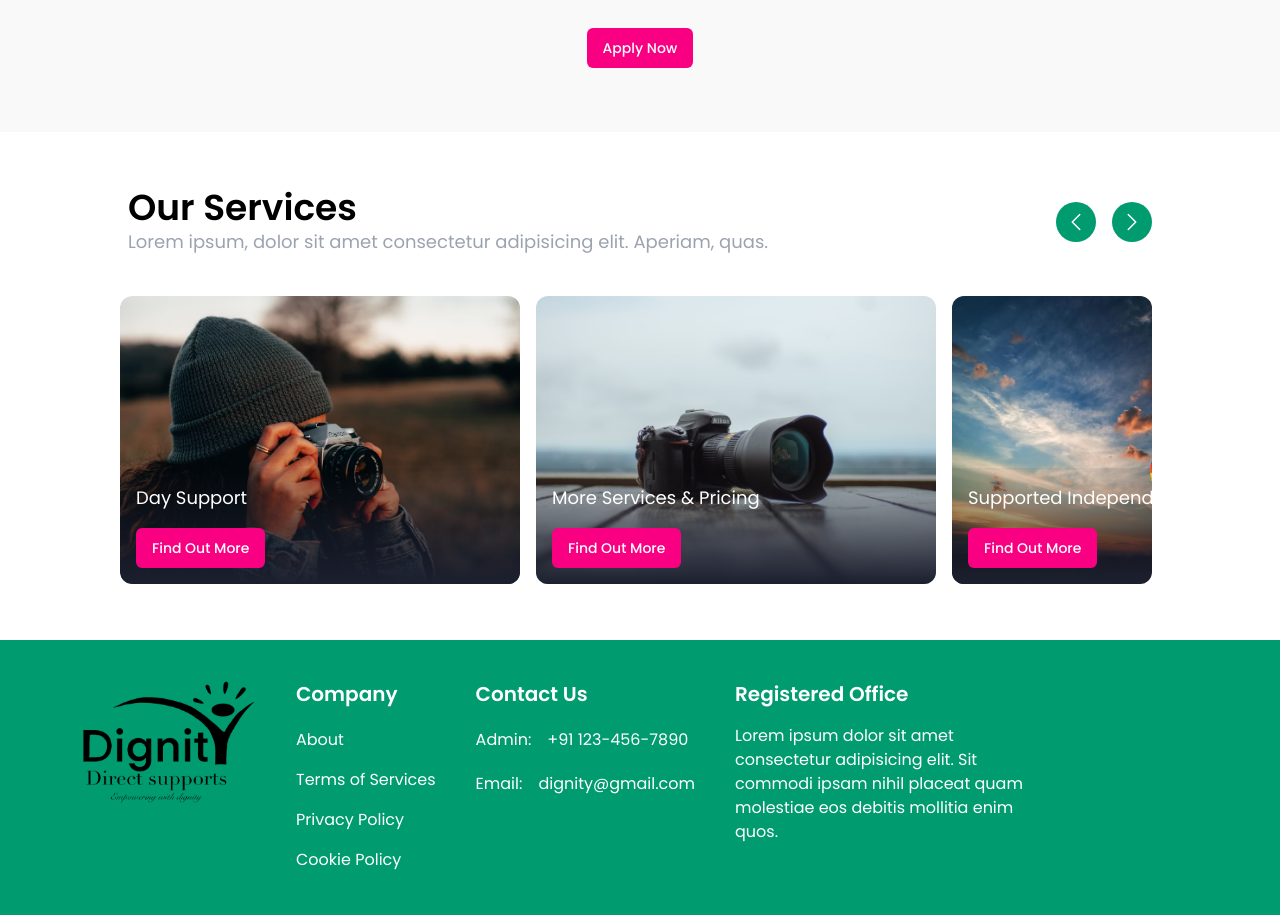
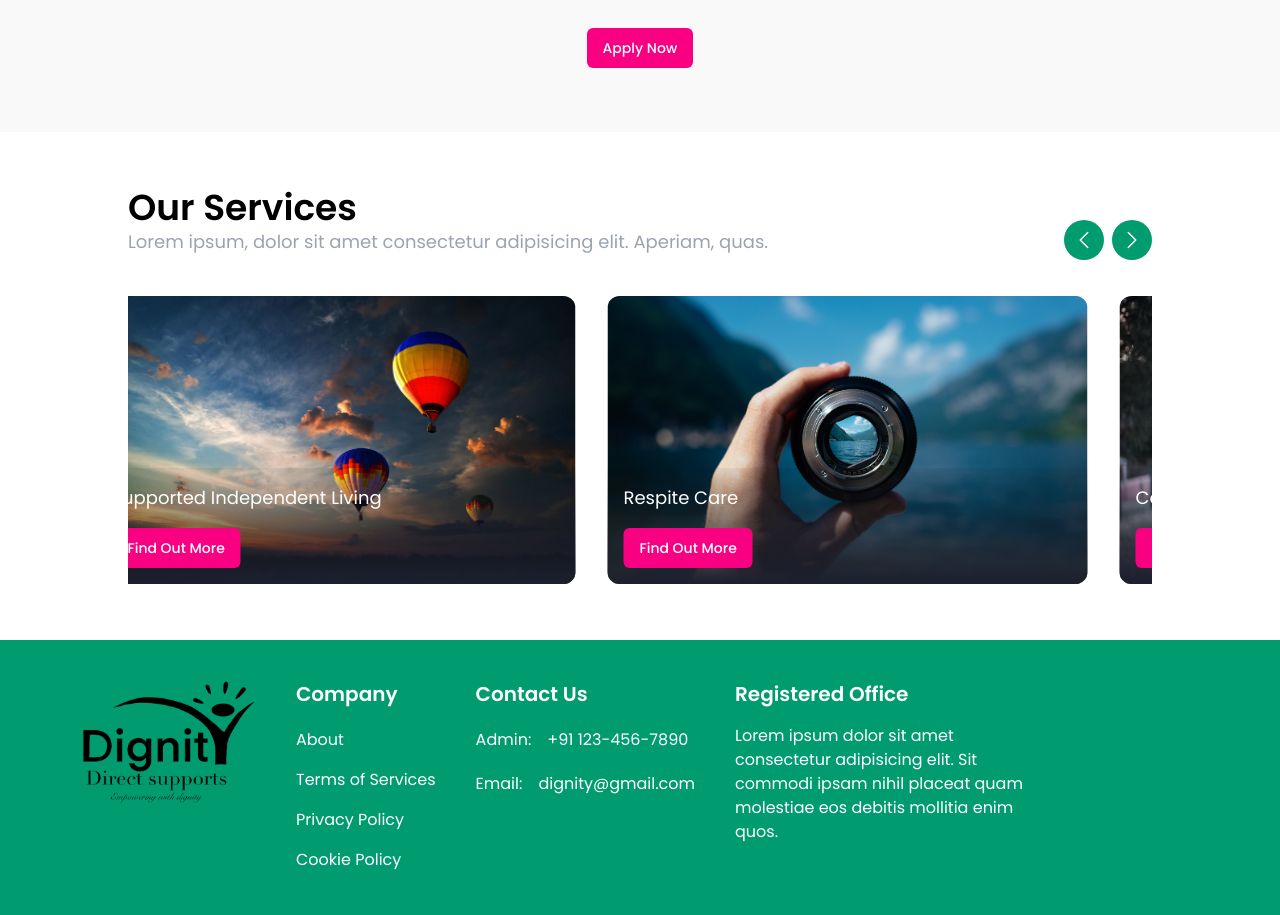
Before and after one commit to Aseem5047/dignity, a Next.js app: page / in a window 1280 px wide. Shown: the part 1340-2255 px from the top of the page. Built offline with nearby package versions, Linux system fonts and the light colour scheme.

Commit message:
updated sliders

```diff
--- a/app/(root)/page.tsx
+++ b/app/(root)/page.tsx
@@ -1,6 +1,6 @@
 import Hero from "@/components/shared/Banner/Hero";
-import Slider from "@/components/shared/Slider/Slider";
 import WhatWeDo from "@/components/shared/Banner/WhatWeDo";
+import HomePageSlider from "@/components/shared/Slider/HomePageSlider";
 import React from "react";
 
 const HomePage = () => {
@@ -21,7 +21,7 @@ const HomePage = () => {
 			<WhatWeDo />
 
 			{/* Slider */}
-			<Slider />
+			<HomePageSlider />
 		</section>
 	);
 };
--- /dev/null
+++ b/components/shared/Slider/HomePageSlider.tsx
@@ -0,0 +1,85 @@
+"use client";
+
+import React, { useEffect, useRef, useState } from "react";
+import { services } from "@/constants";
+import Thumbnail from "./Thumbnail";
+import Slider from "react-slick";
+import { NavigationBtnLeft, NavigationBtnRight } from "./NavigationBtn";
+
+const HomePageSlider = () => {
+	const rowRef = useRef<HTMLDivElement>(null);
+
+	const [currentSlide, setCurrentSlide] = useState(1);
+
+	useEffect(() => {
+		// Set initial slide to the middle card
+		setCurrentSlide(Math.floor(services.length / 2));
+	}, []);
+
+	const settings = {
+		dots: false,
+		infinite: true,
+		slidesToShow: 3,
+		centerMode: false,
+		draggable: false,
+		focusOnSelect: false,
+		slidesToScroll: 1,
+		autoplay: true,
+		pauseOnHover: false,
+		speed: 4000,
+		autoplaySpeed: 4000,
+		centerPadding: "0px",
+		cssEase: "ease-in-out",
+		nextArrow: <NavigationBtnRight />,
+		prevArrow: <NavigationBtnLeft />,
+		initialSlide: Math.floor(services.length / 2),
+		afterChange: (current: number) => setCurrentSlide(current),
+		responsive: [
+			{
+				breakpoint: 950,
+				settings: {
+					slidesToShow: 1,
+					centerMode: false,
+				},
+			},
+			{
+				breakpoint: 1536,
+				settings: {
+					slidesToShow: 2,
+					centerMode: false,
+				},
+			},
+		],
+	};
+
+	return (
+		<div className="py-14 w-full px-7 sm:px-16 xl:px-32 z-20">
+			{/* heading and navigation */}
+			<div className="flex flex-wrap gap-4 items-center justify-between w-full">
+				<div className="flex flex-col items-start justify-center w-fit">
+					<h2 className="font-semibold text-2xl md:text-4xl">Our Services</h2>
+					<span className="text-gray-400 text-lg">
+						Lorem ipsum, dolor sit amet consectetur adipisicing elit. Aperiam,
+						quas.
+					</span>
+				</div>
+			</div>
+
+			{/* services */}
+			<div ref={rowRef} className="w-full mt-10 relative">
+				<Slider {...settings}>
+					{services.map((service, index) => (
+						<Thumbnail
+							key={service.label}
+							service={service}
+							currentSlide={currentSlide}
+							index={index}
+						/>
+					))}
+				</Slider>
+			</div>
+		</div>
+	);
+};
+
+export default HomePageSlider;
--- a/components/shared/Slider/NavigationBtn.tsx
+++ b/components/shared/Slider/NavigationBtn.tsx
@@ -1,16 +1,40 @@
 import React from "react";
 import { Button } from "../../ui/button";
-export type NavigationBtnProps = {
-	handleClick: (direction: string) => void;
+
+export const NavigationBtnRight = (props: any) => {
+	return (
+		<>
+			{/* right arrow */}
+			<Button
+				{...props}
+				className="!hidden md:!block text-white rounded-full p-2 hoverScaleEffect absolute -top-14 right-0 z-20 transform -translate-y-1/2"
+			>
+				<svg
+					xmlns="http://www.w3.org/2000/svg"
+					fill="none"
+					viewBox="0 0 24 24"
+					strokeWidth={1.5}
+					stroke="currentColor"
+					className="size-6"
+				>
+					<path
+						strokeLinecap="round"
+						strokeLinejoin="round"
+						d="m8.25 4.5 7.5 7.5-7.5 7.5"
+					/>
+				</svg>
+			</Button>
+		</>
+	);
 };
 
-const NavigationBtn = ({ handleClick }: NavigationBtnProps) => {
+export const NavigationBtnLeft = (props: any) => {
 	return (
-		<div className="hidden sm:flex items-center gap-4">
+		<>
 			{/* left arrow */}
 			<Button
-				className=" text-white rounded-full p-2 hoverScaleEffect"
-				onClick={() => handleClick("left")}
+				{...props}
+				className="!hidden md:!block text-white rounded-full p-2 hoverScaleEffect absolute -top-14 right-12 z-20 transform -translate-y-1/2"
 			>
 				<svg
 					xmlns="http://www.w3.org/2000/svg"
@@ -27,28 +51,6 @@ const NavigationBtn = ({ handleClick }: NavigationBtnProps) => {
 					/>
 				</svg>
 			</Button>
-			{/* right arrow */}
-			<Button
-				className=" text-white rounded-full p-2 hoverScaleEffect"
-				onClick={() => handleClick("right")}
-			>
-				<svg
-					xmlns="http://www.w3.org/2000/svg"
-					fill="none"
-					viewBox="0 0 24 24"
-					strokeWidth={1.5}
-					stroke="currentColor"
-					className="size-6"
-				>
-					<path
-						strokeLinecap="round"
-						strokeLinejoin="round"
-						d="m8.25 4.5 7.5 7.5-7.5 7.5"
-					/>
-				</svg>
-			</Button>
-		</div>
+		</>
 	);
 };
-
-export default NavigationBtn;
--- a/components/shared/Slider/Slider.tsx
+++ /dev/null
@@ -1,50 +0,0 @@
-"use client";
-import React, { useRef } from "react";
-import { services } from "@/constants";
-import Thumbnail from "./Thumbnail";
-import NavigationBtn from "./NavigationBtn";
-
-const Slider = () => {
-	const rowRef = useRef<HTMLDivElement>(null);
-
-	const handleClick = (direction: any) => {
-		if (rowRef.current) {
-			const { scrollLeft, clientWidth } = rowRef.current;
-			const scrollTo =
-				direction === "left"
-					? scrollLeft - clientWidth
-					: scrollLeft + clientWidth;
-
-			rowRef.current.scrollTo({ left: scrollTo, behavior: "smooth" });
-		}
-	};
-	return (
-		<div className="py-14 w-full px-7 sm:px-16 xl:px-32 z-20">
-			{/* heading and navigation */}
-			<div className="flex flex-wrap gap-4 items-center justify-between w-full">
-				<div className="flex flex-col items-start justify-center w-fit">
-					<h2 className="font-semibold text-2xl md:text-4xl">Our Services</h2>
-					<span className="text-gray-400 text-lg">
-						Lorem ipsum, dolor sit amet consectetur adipisicing elit. Aperiam,
-						quas.
-					</span>
-				</div>
-				<NavigationBtn handleClick={handleClick} />
-			</div>
-
-			{/* services */}
-			<div className="group md:-ml-2 pt-10">
-				<div
-					ref={rowRef}
-					className="flex items-center  overflow-x-scroll no-scrollbar gap-4 rounded-xl"
-				>
-					{services.map((service) => (
-						<Thumbnail key={service.label} service={service} />
-					))}
-				</div>
-			</div>
-		</div>
-	);
-};
-
-export default Slider;
--- a/components/shared/Slider/Thumbnail.tsx
+++ b/components/shared/Slider/Thumbnail.tsx
@@ -8,11 +8,18 @@ export type ThumbnailProps = {
 		image: string;
 		label: string;
 	};
+	currentSlide: number;
+	index: number;
 };
 
-const Thumbnail = ({ service }: ThumbnailProps) => {
+const Thumbnail = ({ service, currentSlide, index }: ThumbnailProps) => {
+	const isActive = index === currentSlide;
 	return (
-		<div className="relative h-72 min-w-[300px] cursor-pointer  md:min-w-[400px] rounded-xl">
+		<div
+			className={`relative h-72 min-w-[300px] cursor-pointer  md:min-w-[400px] rounded-xl mx-4 ${
+				isActive && "bg-background-1"
+			}`}
+		>
 			<Image
 				src={`${service.image}`}
 				alt="Service"
```
Also changed, not shown: components/shared/Slider/Carousel.tsx (+9 -0 lines).
